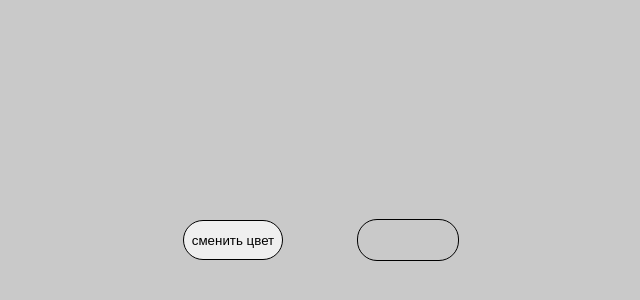
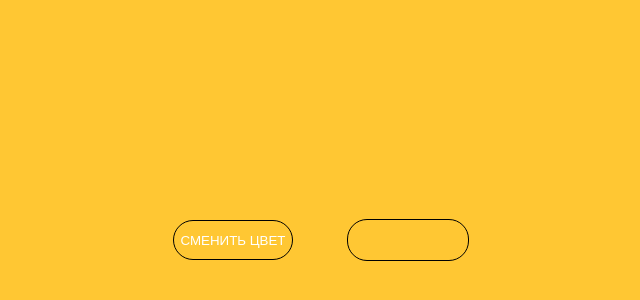
Before and after one commit to HayMiqo/-P--Project-BackgroundChanger-Vite, a website built with Vite: page index.html in a window 1280 px wide. Shown: the part 80-380 px from the top of the page, without its empty margins (319-959 px from the left). Built offline with nearby package versions, Linux system fonts and the light colour scheme.

Commit message:
finished

```diff
--- a/src/main.js
+++ b/src/main.js
@@ -18,5 +18,5 @@ colorChangeBtn.addEventListener('click', () => {
 
   document.body.style.background = colors[randomIndex]
   colorText.textContent = colors[randomIndex]
-  colorChangeBtn.textContent = colors[randomIndex]
+  colorChangeBtn.style.background = colors[randomIndex]
 })
--- a/src/style.css
+++ b/src/style.css
@@ -4,7 +4,7 @@ body{
     width: 100vw;
     transition: 0.2s linear;
     font-family: sans-serif;
-    background-color: #c9c9c9;
+    background-color: #FFC733;
 }
 
 .container{
@@ -19,7 +19,6 @@ body{
     width: 350px;
     height: 50px;
     border-radius: 10px;
-    /* background-color: gray; */
     display: flex;
     justify-content: space-around;
     align-items: center;
@@ -27,15 +26,19 @@ body{
 
 .color__btn{
     height: 40px;
-    width: 100px;
+    width: 120px;
     border-radius: 20px;
     border: 1px black solid;
     text-align: center;
+    background-color: #FFC733;
+    transition: 0.2s linear;
+    text-transform: uppercase;
+    color: white;
 }
 
 .color__text {
     height: 40px;
-    width: 100px;
+    width: 120px;
     border-radius: 20px;
     border: 1px black solid;
     display: flex;
```
